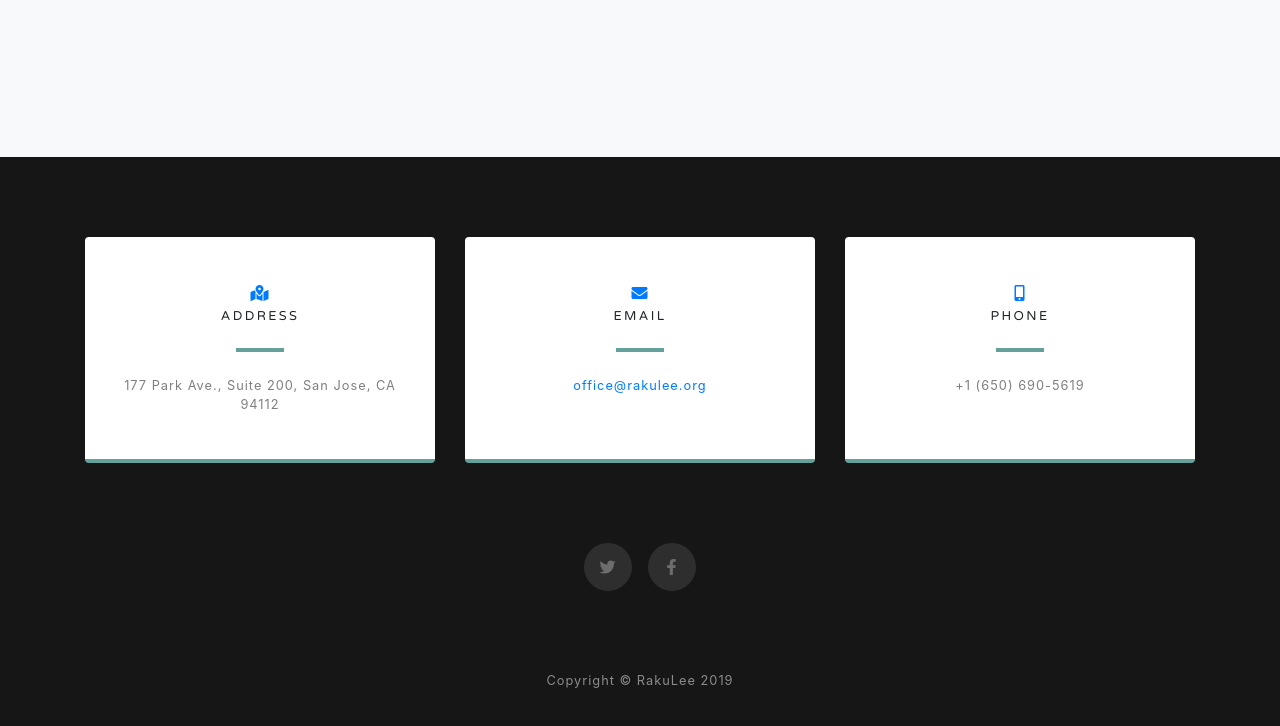
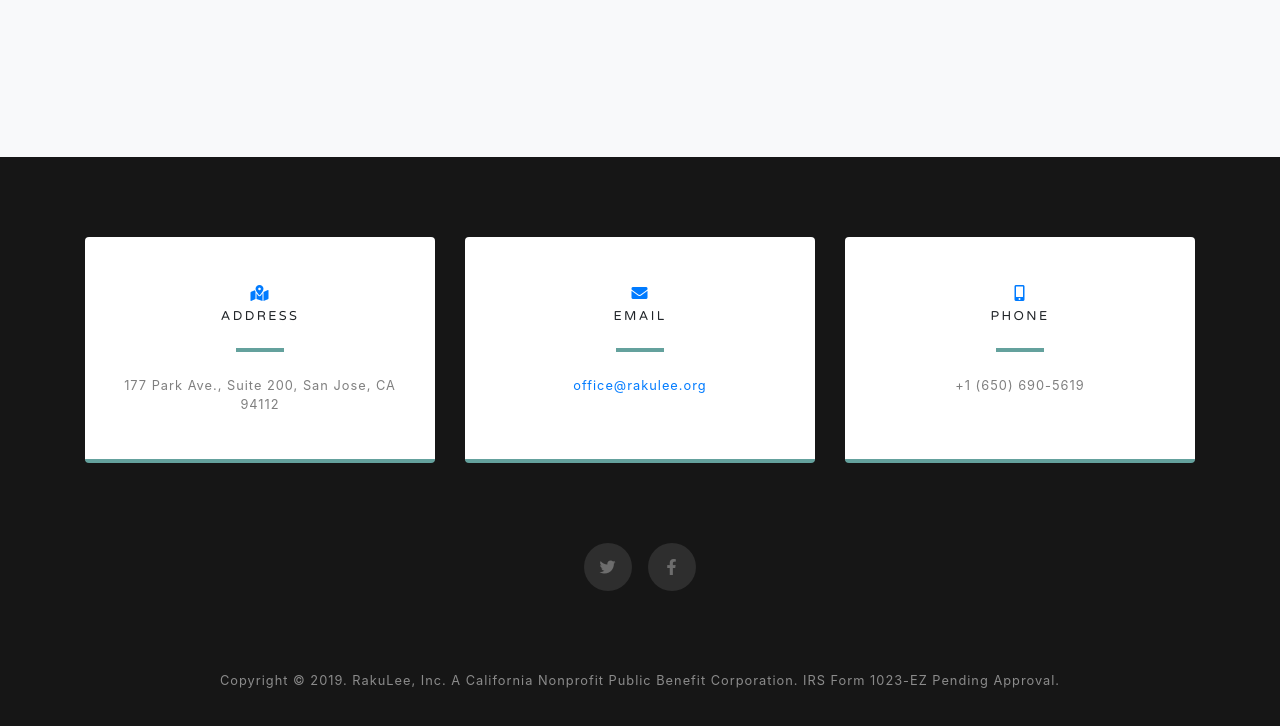
Before and after one commit to rakulee/rakulee-webpage, a website with bundled scripts: page index.html in a window 1280 px wide. Shown: the part 3083-3809 px from the top of the page. Built offline with nearby package versions, Linux system fonts and the light colour scheme.

Commit message:
chaged some things 10

```diff
--- a/index.html
+++ b/index.html
@@ -217,7 +217,7 @@
   <!-- Footer -->
   <footer class="bg-black small text-center text-white-50">
     <div class="container">
-      Copyright &copy; RakuLee 2019
+      Copyright &copy; 2019. RakuLee, Inc. A California Nonprofit Public Benefit Corporation. IRS Form 1023-EZ Pending Approval.
     </div>
   </footer>
 
```
